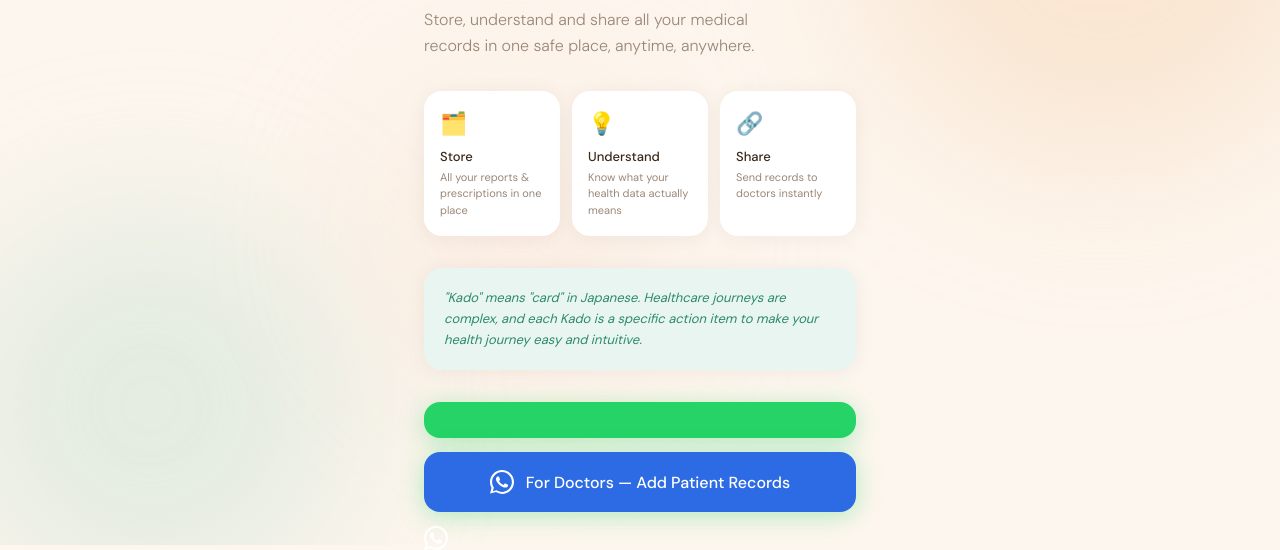
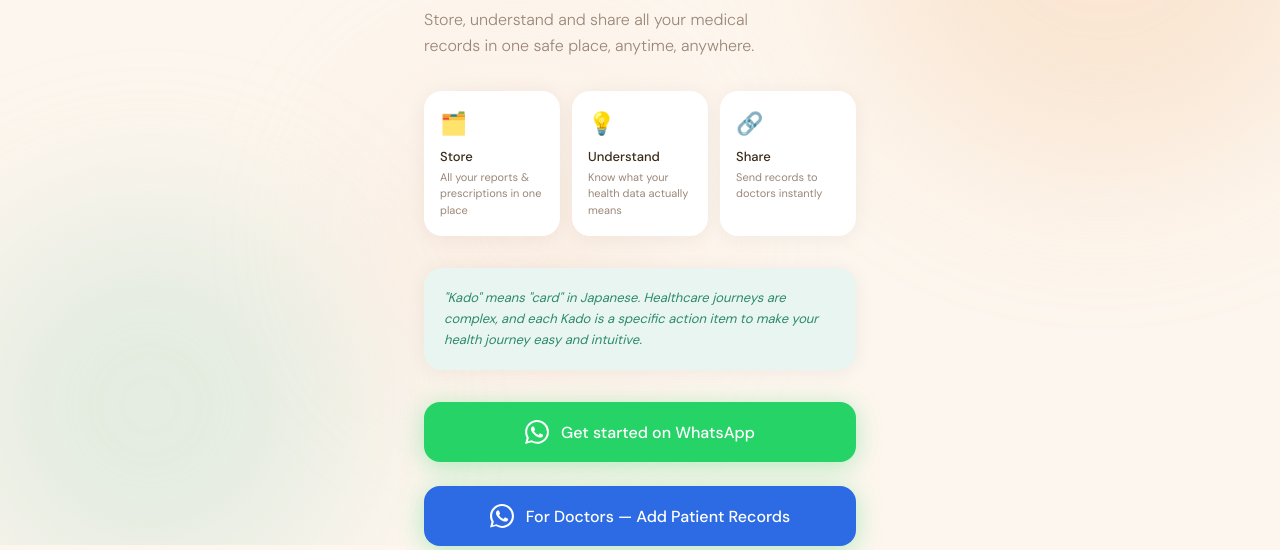
Before and after one commit to himanshugupta0310/Kado-landing, a plain HTML site: page index.html in a window 1280 px wide. Shown: the part 255-805 px from the top of the page. Drawn offline with Linux system fonts and the light colour scheme.

Commit message:
Update index.html

```diff
--- a/index.html
+++ b/index.html
@@ -311,21 +311,20 @@
 
     <div class="cta-section">
   <a class="whatsapp-btn" href="https://wa.me/918867062200?text=Hi%2C%20help%20me%20make%20sense%20of%20my%20health%20data!" target="_blank" rel="noopener">
-        <a class="whatsapp-btn" href="https://wa.me/918867062200?text=Hi%2C%20I%20want%20to%20add%20health%20records%20for%20my%20patients." target="_blank" rel="noopener" style="background:#2D6BE4;">
+    <svg class="wa-icon" viewBox="0 0 24 24" fill="white" xmlns="http://www.w3.org/2000/svg">
+      <path d="M17.472 14.382c-.297-.149-1.758-.867-2.03-.967-.273-.099-.471-.148-.67.15-.197.297-.767.966-.94 1.164-.173.199-.347.223-.644.075-.297-.15-1.255-.463-2.39-1.475-.883-.788-1.48-1.761-1.653-2.059-.173-.297-.018-.458.13-.606.134-.133.298-.347.446-.52.149-.174.198-.298.298-.497.099-.198.05-.371-.025-.52-.075-.149-.669-1.612-.916-2.207-.242-.579-.487-.5-.669-.51-.173-.008-.371-.01-.57-.01-.198 0-.52.074-.792.372-.272.297-1.04 1.016-1.04 2.479 0 1.462 1.065 2.875 1.213 3.074.149.198 2.096 3.2 5.077 4.487.709.306 1.262.489 1.694.625.712.227 1.36.195 1.871.118.571-.085 1.758-.719 2.006-1.413.248-.694.248-1.289.173-1.413-.074-.124-.272-.198-.57-.347m-5.421 7.403h-.004a9.87 9.87 0 01-5.031-1.378l-.361-.214-3.741.982.998-3.648-.235-.374a9.86 9.86 0 01-1.51-5.26c.001-5.45 4.436-9.884 9.888-9.884 2.64 0 5.122 1.03 6.988 2.898a9.825 9.825 0 012.893 6.994c-.003 5.45-4.437 9.884-9.885 9.884m8.413-18.297A11.815 11.815 0 0012.05 0C5.495 0 .16 5.335.157 11.892c0 2.123.554 4.118 1.528 5.855L.057 24l6.305-1.654a11.882 11.882 0 005.683 1.448h.005c6.554 0 11.89-5.335 11.893-11.893a11.821 11.821 0 00-3.48-8.413z"/>
+    </svg>
+    Get started on WhatsApp
+  </a>
+  <a class="whatsapp-btn" href="https://wa.me/918867062200?text=Hi%2C%20I%20want%20to%20add%20health%20records%20for%20my%20patients." target="_blank" rel="noopener" style="background:#2D6BE4;margin-top:10px;">
     <svg class="wa-icon" viewBox="0 0 24 24" fill="white" xmlns="http://www.w3.org/2000/svg">
       <path d="M17.472 14.382c-.297-.149-1.758-.867-2.03-.967-.273-.099-.471-.148-.67.15-.197.297-.767.966-.94 1.164-.173.199-.347.223-.644.075-.297-.15-1.255-.463-2.39-1.475-.883-.788-1.48-1.761-1.653-2.059-.173-.297-.018-.458.13-.606.134-.133.298-.347.446-.52.149-.174.198-.298.298-.497.099-.198.05-.371-.025-.52-.075-.149-.669-1.612-.916-2.207-.242-.579-.487-.5-.669-.51-.173-.008-.371-.01-.57-.01-.198 0-.52.074-.792.372-.272.297-1.04 1.016-1.04 2.479 0 1.462 1.065 2.875 1.213 3.074.149.198 2.096 3.2 5.077 4.487.709.306 1.262.489 1.694.625.712.227 1.36.195 1.871.118.571-.085 1.758-.719 2.006-1.413.248-.694.248-1.289.173-1.413-.074-.124-.272-.198-.57-.347z"/>
       <path d="M12 0C5.373 0 0 5.373 0 12c0 2.123.554 4.118 1.528 5.855L.057 23.571l5.861-1.452A11.945 11.945 0 0012 24c6.627 0 12-5.373 12-12S18.627 0 12 0zm0 21.894a9.886 9.886 0 01-5.031-1.378l-.36-.214-3.733.925.999-3.64-.235-.374A9.862 9.862 0 012.106 12C2.106 6.58 6.58 2.106 12 2.106S21.894 6.58 21.894 12 17.42 21.894 12 21.894z"/>
     </svg>
     For Doctors — Add Patient Records
   </a>
-        <svg class="wa-icon" viewBox="0 0 24 24" fill="white" xmlns="http://www.w3.org/2000/svg">
-          <path d="M17.472 14.382c-.297-.149-1.758-.867-2.03-.967-.273-.099-.471-.148-.67.15-.197.297-.767.966-.94 1.164-.173.199-.347.223-.644.075-.297-.15-1.255-.463-2.39-1.475-.883-.788-1.48-1.761-1.653-2.059-.173-.297-.018-.458.13-.606.134-.133.298-.347.446-.52.149-.174.198-.298.298-.497.099-.198.05-.371-.025-.52-.075-.149-.669-1.612-.916-2.207-.242-.579-.487-.5-.669-.51-.173-.008-.371-.01-.57-.01-.198 0-.52.074-.792.372-.272.297-1.04 1.016-1.04 2.479 0 1.462 1.065 2.875 1.213 3.074.149.198 2.096 3.2 5.077 4.487.709.306 1.262.489 1.694.625.712.227 1.36.195 1.871.118.571-.085 1.758-.719 2.006-1.413.248-.694.248-1.289.173-1.413-.074-.124-.272-.198-.57-.347m-5.421 7.403h-.004a9.87 9.87 0 01-5.031-1.378l-.361-.214-3.741.982.998-3.648-.235-.374a9.86 9.86 0 01-1.51-5.26c.001-5.45 4.436-9.884 9.888-9.884 2.64 0 5.122 1.03 6.988 2.898a9.825 9.825 0 012.893 6.994c-.003 5.45-4.437 9.884-9.885 9.884m8.413-18.297A11.815 11.815 0 0012.05 0C5.495 0 .16 5.335.157 11.892c0 2.096.547 4.142 1.588 5.945L.057 24l6.305-1.654a11.882 11.882 0 005.683 1.448h.005c6.554 0 11.89-5.335 11.893-11.893a11.821 11.821 0 00-3.48-8.413z"/>
-        </svg>
-        Get started on WhatsApp
-      </a>
   <p class="cta-note">Built by doctors, for everyone!</p>
 </div>
-
   </section>
 
   <footer>
```
Lines whose indentation alone changed are shown as unchanged.
